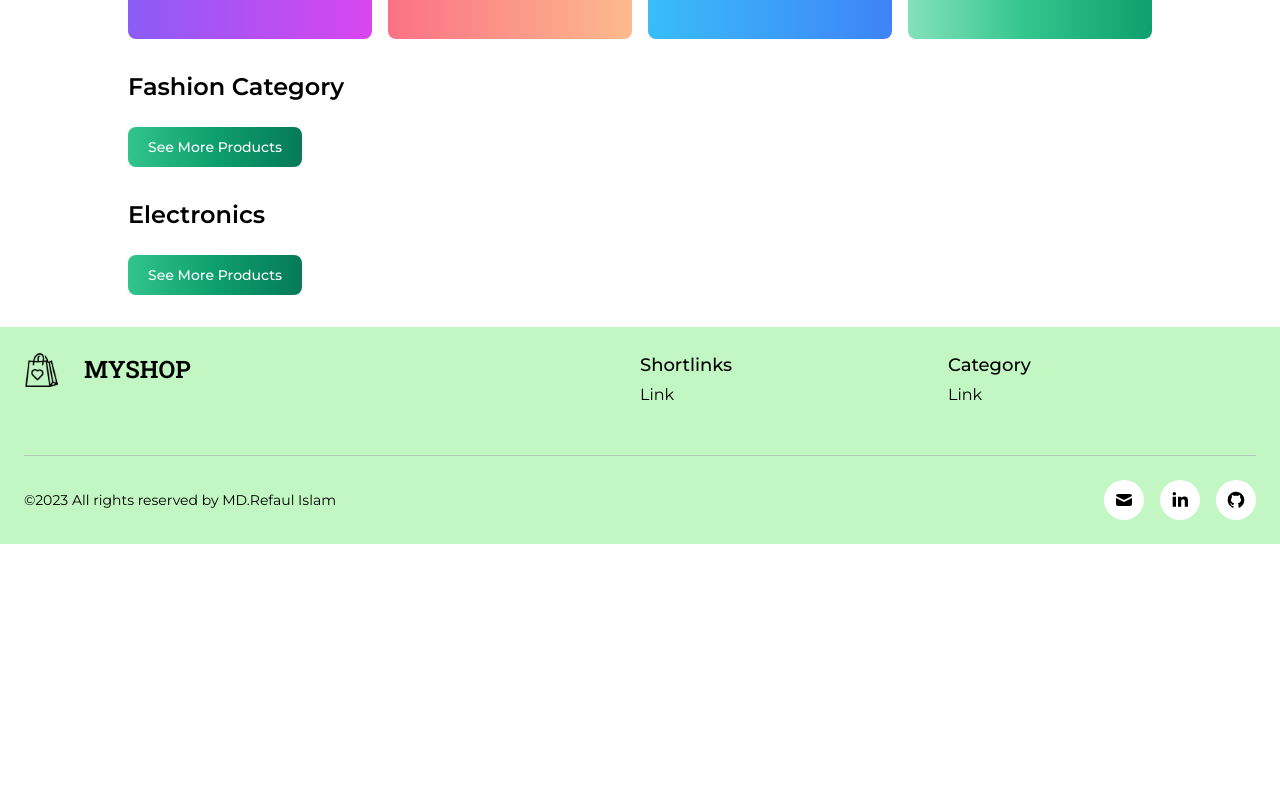
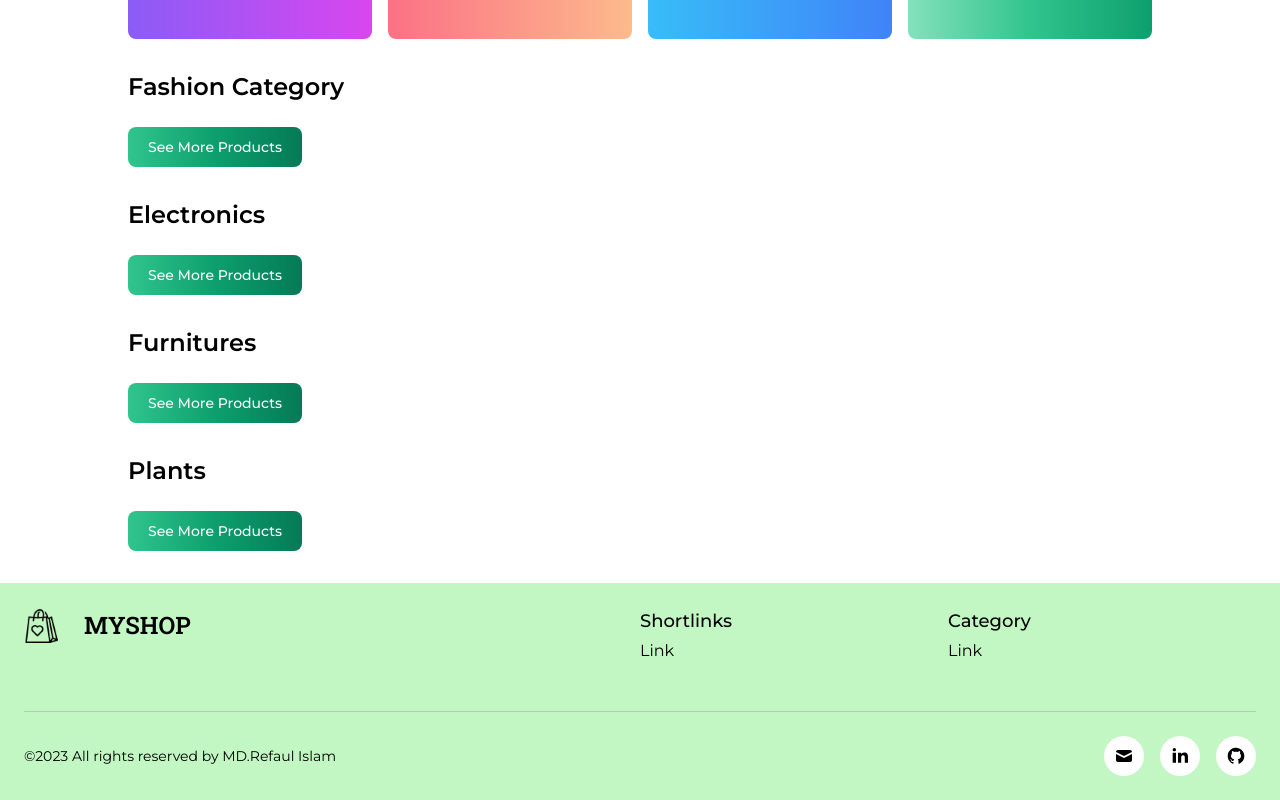
Before and after one commit to DevRefaul/ecommerce_website, a React (Create React App) app: page / in a window 1280 px wide. Shown: the part 1161-1961 px from the top of the page. Before the commit the page ends 1705 px from the top, so only its background shows below. Built offline with nearby package versions, Linux system fonts and the light colour scheme.

Commit message:
added all category section on homepage

```diff
--- a/src/Pages/Home/Home.jsx
+++ b/src/Pages/Home/Home.jsx
@@ -3,6 +3,8 @@ import Banner from "./Banner";
 import CategorySection from "./CategorySection";
 import ElectronicsSection from "./ElectronicsSection";
 import FashionSection from "./FashionSection";
+import FurnitureSection from "./FurnitureSection";
+import PlantSection from "./PlantSection";
 
 const Home = () => {
   return (
@@ -11,6 +13,8 @@ const Home = () => {
       <CategorySection />
       <FashionSection />
       <ElectronicsSection />
+      <FurnitureSection />
+      <PlantSection />
     </div>
   );
 };
```
